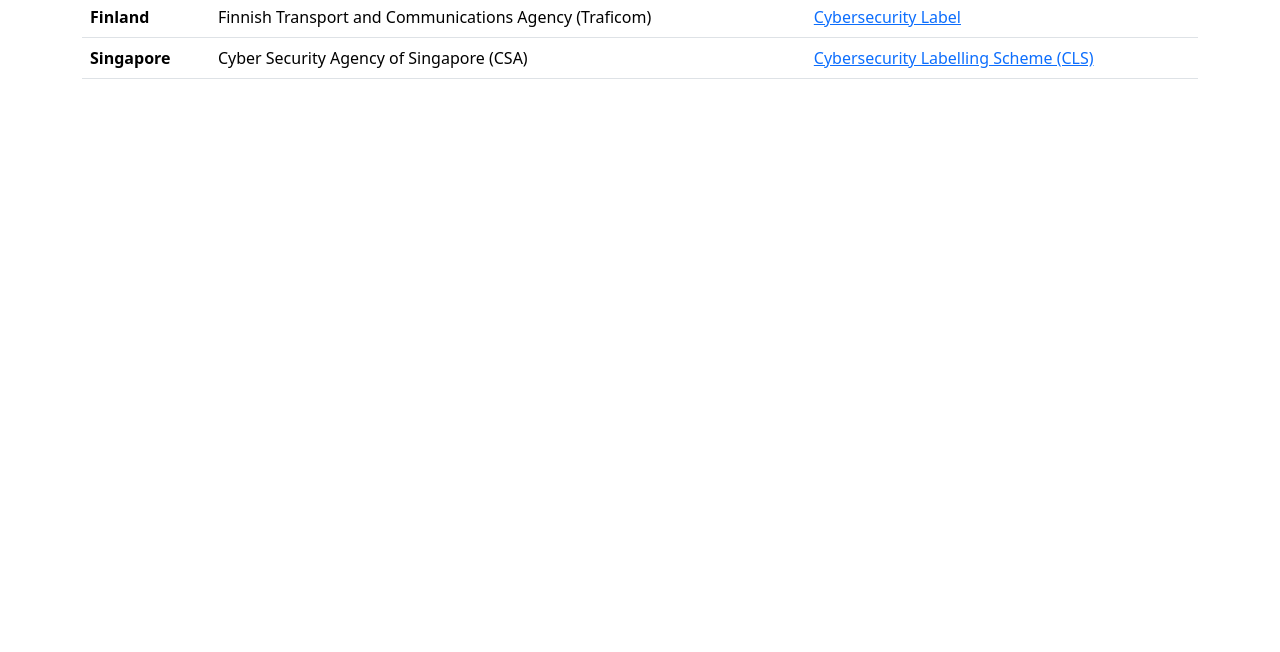
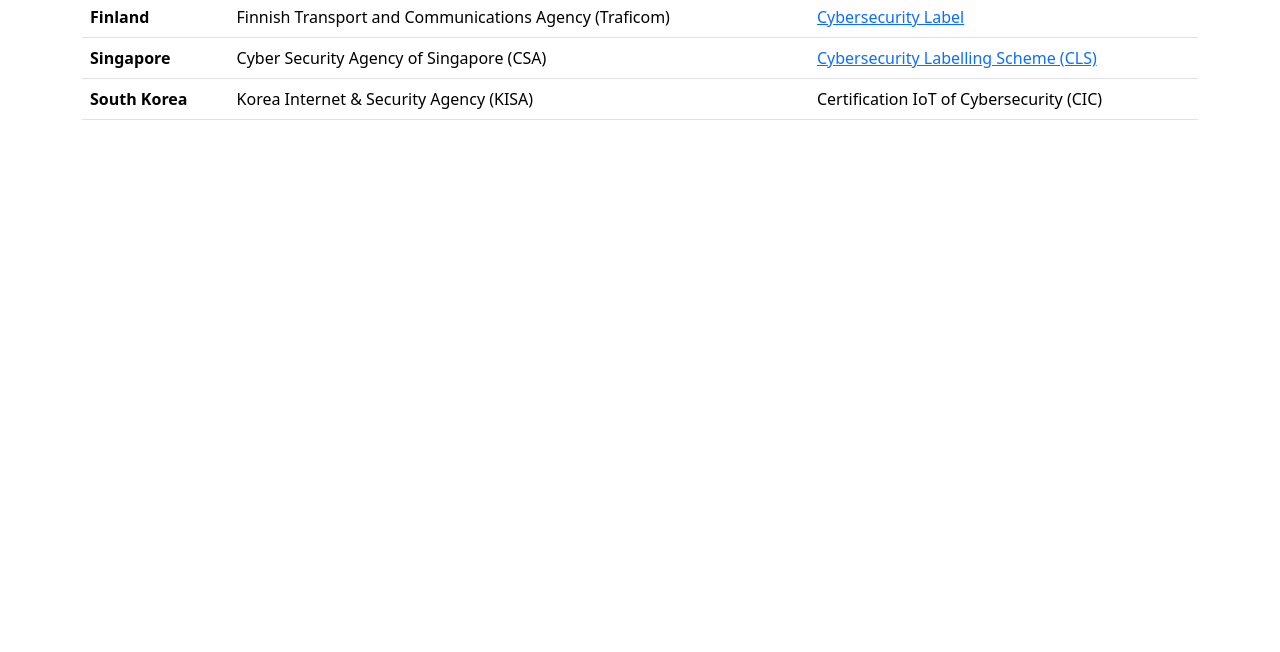
Before and after one commit to jeandecian/iot-cybersecurity-labels, a plain HTML site: page index.html in a window 1280 px wide. Shown: the part 148-800 px from the top of the page. Drawn offline with nearby package versions, Linux system fonts and the light colour scheme.

Commit message:
add South Korea's Certification IoT of Cybersecurity (CIC)

```diff
--- a/index.html
+++ b/index.html
@@ -45,6 +45,11 @@
               >
             </td>
           </tr>
+          <tr>
+            <th scope="row">South Korea</th>
+            <td>Korea Internet & Security Agency (KISA)</td>
+            <td>Certification IoT of Cybersecurity (CIC)</td>
+          </tr>
         </tbody>
       </table>
     </div>
```
